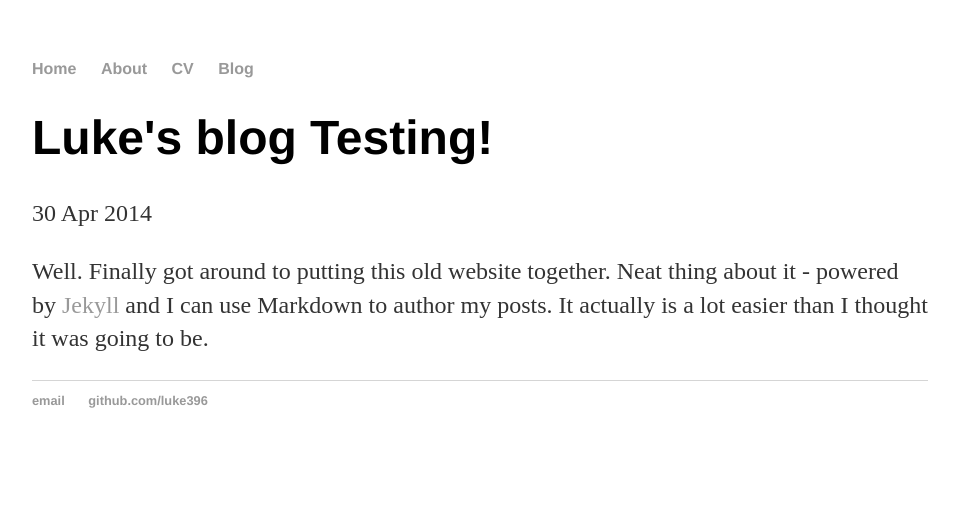
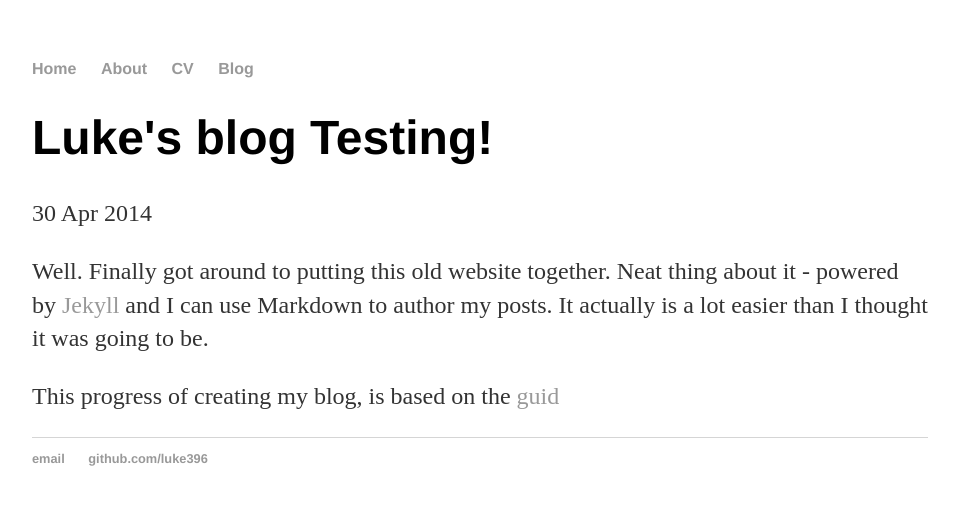
Before and after one commit to luke396/luke396.github.io, a Jekyll site: the page built from _posts/2014-04-30-Luke's-blog-Testing.md, in a window 1280 px wide. Shown: the top 505 px of the page, without its empty margins (160-1119 px from the left). Built offline with Jekyll 4.4.1, drawn with Linux system fonts in a browser that asks for light colours.

Commit message:
Update 2014-04-30-Luke's-blog-Testing.md

```diff
--- a/_posts/2014-04-30-Luke's-blog-Testing.md
+++ b/_posts/2014-04-30-Luke's-blog-Testing.md
@@ -5,3 +5,5 @@ date: 2014-04-30
 ---
 
 Well. Finally got around to putting this old website together. Neat thing about it - powered by [Jekyll](http://jekyllrb.com) and I can use Markdown to author my posts. It actually is a lot easier than I thought it was going to be.
+
+This progress of creating my blog, is based on the [guid](http://jmcglone.com/guides/github-pages/)
```
